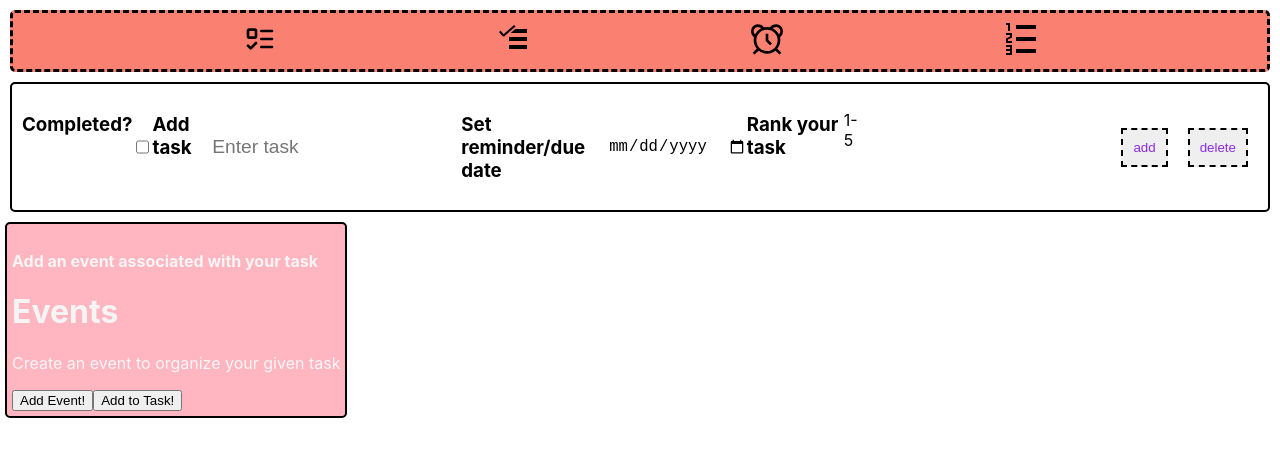
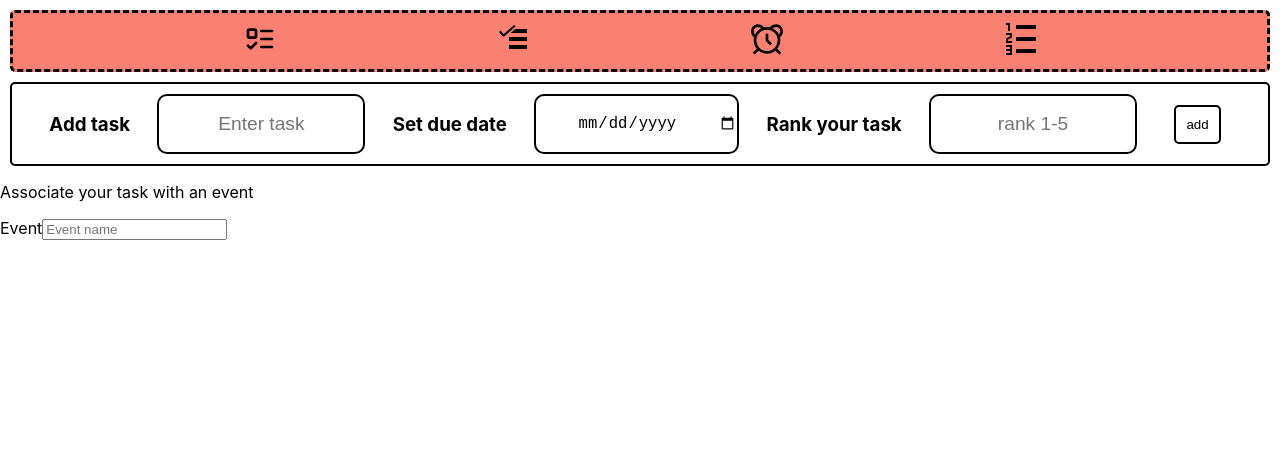
Before and after one commit to kam-stand/Todo-List, a React (Create React App) app in the folder client/: page /task in a window 1280 px wide. Shown: the top 456 px of the page. Built offline with nearby package versions, Linux system fonts and the light colour scheme.

Commit message:
removed event component added into task

```diff
--- a/client/src/App.css
+++ b/client/src/App.css
@@ -162,21 +162,7 @@
   border-top: solid 3px black;
   margin: 10px;
 }
-.event_contain {
-  display: flex;
-  flex-direction: row;
-  text-align: center;
-}
 
-.event {
-  border-radius: 5px;
-  background-color: lightpink;
-  color: whitesmoke;
-  border: solid 2px black;
-  width: fit-content;
-  margin: 5px;
-  padding: 5px;
-}
 
 @keyframes floatAnimation {
   0%, 100% {
@@ -264,8 +250,16 @@
   border: none;
   font-size: larger;
   height: auto;
-  width: auto;
+  width: 200px;
+  border: solid 2px black;
+  border-radius: 10px;
+  align-content: center;
+  text-align: center;
 }
+.form_task input:hover{
+  background-color: lightgray;
+}
+
 .task_button{
   display: flex;
   justify-content: space-evenly;
@@ -276,6 +270,12 @@
   height: fit-content;
   margin: 10px;
   padding: 10px;
-  border: dashed 2px black;
-  color: blueviolet;
+  border: solid 2px black;
+  border-radius: 5px;
+  color: black;
+  background-color: white;
 }
+.add_task:hover, .del_task:hover{
+  background-color: lightgray;
+  cursor: pointer;
+}
--- a/client/src/component/tasks/event/event.js
+++ /dev/null
@@ -1,13 +0,0 @@
-import EventForm from "./event_form/eventform";
-
-export default function Event(){
-    return(
-        <>
-        <div className="event">
-            <h4>Add an event associated with your task</h4>
-        <EventForm/>
-        </div>
-
-        </>
-    )
-}
--- a/client/src/component/tasks/event/event_form/eventform.js
+++ /dev/null
@@ -1,65 +0,0 @@
-import React, { useState } from 'react';
-
-export default function EventForm() {
-    const [formVisible, setFormVisible] = useState(false);
-    const [taskVisible, setTaskVisible] = useState(false);
-    const [eventName, setEventName] = useState('');
-    const [eventReminder, setEventReminder] = useState('');
-
-    const handleEventNameChange = (e) => {
-        setEventName(e.target.value);
-    };
-
-    const handleEventReminderChange = (e) => {
-        setEventReminder(e.target.value);
-    };
-
-    const handleAddEvent = () => {
-        setFormVisible(!(formVisible));
-    };
-
-    const handleAddToTask = () => {
-        setTaskVisible(!(taskVisible));
-    };
-
-    return (
-        <>
-            <h1>Events</h1>
-            <p>Create an event to organize your given task</p>
-            <button onClick={handleAddEvent}>Add Event!</button>
-            {formVisible && (
-                <form className='Event_form'>
-                    <div className='Event_inp'>
-                        <label>Enter event name</label>
-                        <input
-                            type='text'
-                            placeholder='name'
-                            value={eventName}
-                            onChange={handleEventNameChange}
-                        />
-                    </div>
-
-                    <div className='Event_inp'>
-                        <label>Enter event reminder</label>
-                        <input
-                            type='date'
-                            placeholder='date'
-                            value={eventReminder}
-                            onChange={handleEventReminderChange}
-                        />
-                    </div>
-                </form>
-            )}
-            <button onClick={handleAddToTask}>Add to Task!</button>
-            {taskVisible && (
-                <div className='Event_form'>
-                    <p>Associate your event with a task?</p>
-                    <div className='Event_inp'>
-                        <label>Search</label>
-                        <input type='search' placeholder='select task'></input>
-                    </div>
-                </div>
-            )}
-        </>
-    );
-}
--- a/client/src/component/tasks/task.js
+++ b/client/src/component/tasks/task.js
@@ -5,7 +5,6 @@ import { ImListNumbered } from "react-icons/im";
 
 import axios from "axios";
 import Taskform from "./task_form";
-import Event from "./event/event";
 axios.defaults.baseURL = "http://localhost:8000";
 
 export default function Task(){
@@ -30,7 +29,6 @@ export default function Task(){
         </div>
         <Taskform/>
       </section>
-    <Event/>
     </>
   )
 }
--- a/client/src/component/tasks/task_form.js
+++ b/client/src/component/tasks/task_form.js
@@ -1,35 +1,59 @@
-
-
+import React, { useState } from "react"
 export default function Taskform() {
+    const [task, setTask] = useState("");
+    const HandleTask = (Event) => {
+        setTask(Event.target.value)
+    }
+    const [date, setDate] = useState("");
+    const handleDate = (Event) => {
+        setDate(Event.target.value)
+    }
+    const [rank, setRank] = useState(null);
+    const handleRank = (Event) => {
+        setRank(Event.target.value)
+    }
+    console.log(task, date)
     return (
         <>
             <div className="form_task">
 
-               <h3 className="task_name">Completed?</h3>
-                <input type="checkbox"></input>
-
                 <h3 className="task_name">Add task</h3>
                 <input
+                    onChange={HandleTask}
                     placeholder="Enter task"
+                    value={task}
                     type="text"
                 >
                 </input>
 
-                <h3>Set reminder/due date</h3>
-                <input type="date" placeholder="Enter your due date or reminder"></input>
+                <h3>Set due date</h3>
+                <input
+                    type="date"
+                    placeholder="Enter your due date or reminder"
+                    value={date}
+                    onChange={handleDate}>
+                </input>
 
                 <h3>Rank your task</h3>
-                <p>1-5</p>
-                <input type="number" ></input>
+                <input
+                    type="text"
+                    onChange={handleRank}
+                    value={rank}
+                    placeholder="rank 1-5" ></input>
 
                 <div className="task_button">
-                <button className="add_task">add</button>
-
-                <button className="del_task">delete</button>
+                    <button className="add_task">add</button>
 
                 </div>
 
+            </div>
+            <div className="event">
+                <p>Associate your task with an event</p>
+                <div className="event_form">
+                <label>Event</label>
+                <input type="text" placeholder="Event name"></input>
                 </div>
+            </div>
 
         </>
     )
```
Also changed, not shown: client/src/component/tasks/display_task.js (added, +7 -0 lines).
